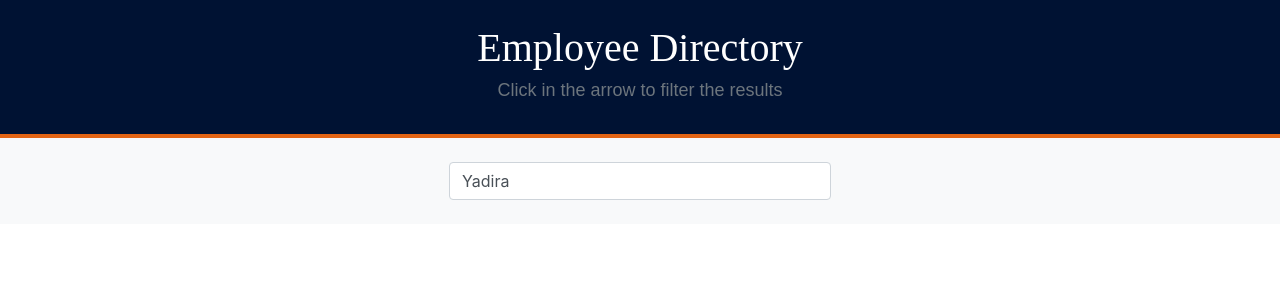
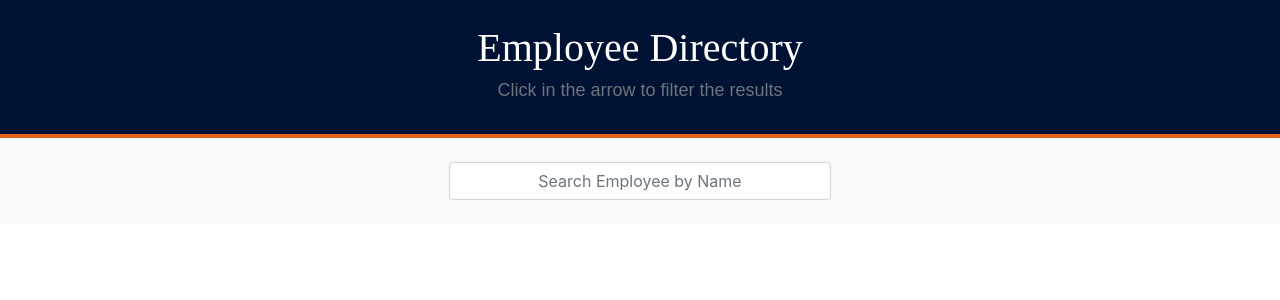
Before and after one commit to ystamaritq/employee-directory, a React (Create React App) app: page / in a window 1280 px wide. Shown: the top 300 px of the page. Built offline with nearby package versions, Linux system fonts and the light colour scheme.

Commit message:
converted search to a reusable component

```diff
--- a/src/components/Search/Search.js
+++ b/src/components/Search/Search.js
@@ -2,24 +2,19 @@ import React, { useState } from "react";
 import { Form, Row, Col } from "react-bootstrap";
 import "./style.css";
 
-const Search = ({ name, displayError = false }) => {
-	const [showError, setShowerror] = useState(displayError);
-
+const Search = ({ value, onValueChange }) => {
 	return (
 		<Form className="bg-light">
 			<Form.Row>
 				<Col className="col-lg-4 col-sm-12 m-auto p-4 ">
 					<Form.Control
 						type="text"
-						data-testid="search-name"
+						data-testid="search-name-field"
 						placeholder="Search Employee by Name"
-						defaultValue={name}
-						onClick={() => (!name ? setShowerror(!showError) : null)}
+						value={value}
+						onChange={(e) => onValueChange(e.target.value)}
 					/>
 				</Col>
-				<p data-testid="search-error" hidden={!showError}>
-					This is an error
-				</p>
 			</Form.Row>
 		</Form>
 	);
```
